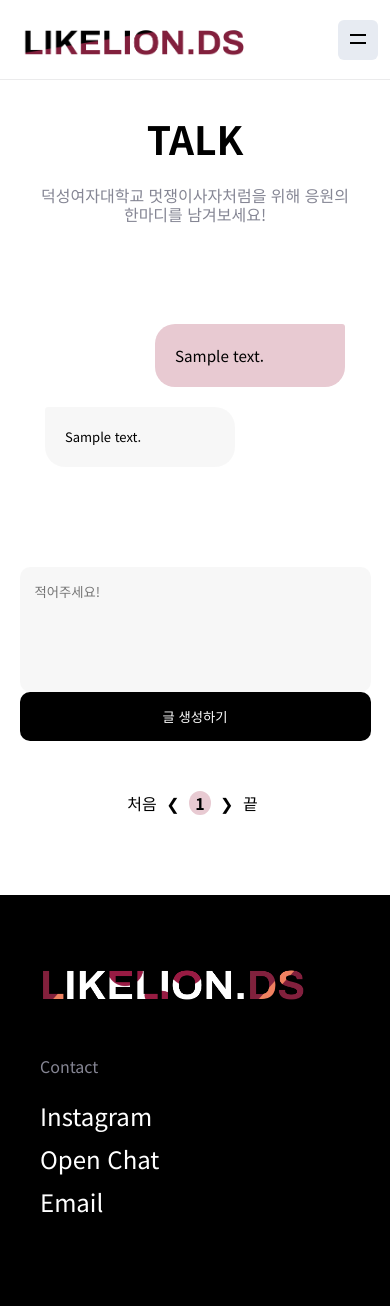
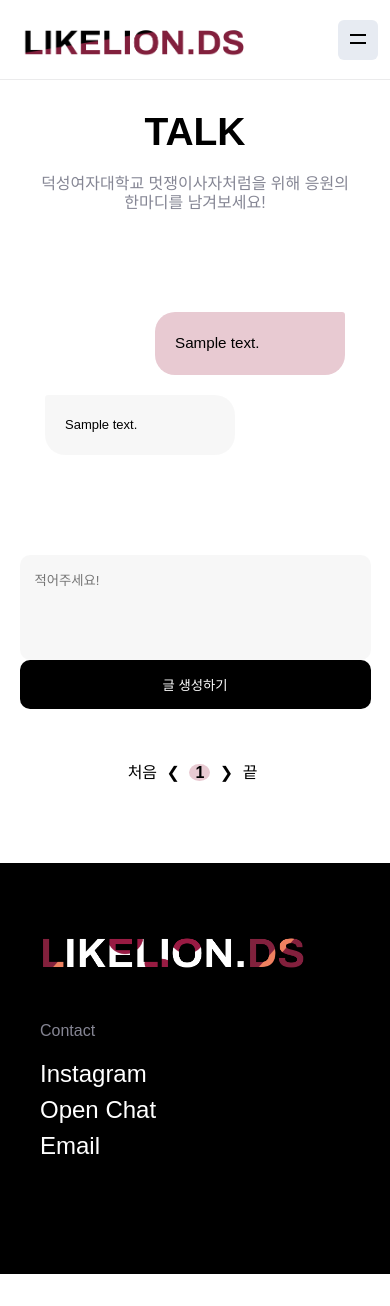
Before and after one commit to kknari/2023likelion, a Django app: template templates/talk.html in a window 390 px wide. After the commit the page ends 1274 px from the top, so only its background shows below. Run offline with Django 4.2, Linux system fonts and the light colour scheme; the template is opened without the code that fills it: most values are stand-ins (such as "Sample title", 1, 10 or a date in 2020); some web fonts are replaced.

Commit message:
2/18 최종

```diff
--- a/static/css/main.css
+++ b/static/css/main.css
@@ -987,6 +1054,16 @@
         display: none;
     }
 
+    .talkTitle{
+        width: auto;
+        color: #000000;
+        font-size: 39px;
+        animation: fadeInUp 1s;
+        text-align: center;
+        font-weight: 595;
+        margin-top: 30px;
+    }
+
     .main_mobile{
         width: 100%;
     }
@@ -994,10 +1071,10 @@
         width: auto;
         color: #000000;
         font-size: 39px;
-        font-weight: bold;
+
         animation: fadeInUp 1s;
         text-align: center;
-        font-weight: 590;
+        font-weight: 595;
         margin-top: 30px;
     }
     .maintitle_mobile {
--- a/static/css/talk.css
+++ b/static/css/talk.css
@@ -1,10 +1,17 @@
+@font-face {
+    font-family: 'NanumSquareNeo-Variable';
+    src: url('https://cdn.jsdelivr.net/gh/projectnoonnu/noonfonts_11-01@1.0/NanumSquareNeo-Variable.woff2') format('woff2');
+    font-style: normal;
+}
+
 *{
-    font-family: 'Noto Sans KR', sans-serif;
+    font-family: 'NanumSquareNeo-Variable', sans-serif;
 }
 
 body{
     margin: 0;
 }
+
 
 .title{
     flex-shrink: 0;
--- a/templates/talk.html
+++ b/templates/talk.html
@@ -4,7 +4,6 @@
     {% block extrahead %}
     <link rel="stylesheet" href="{% static './css/main.css' %}">
     <link rel="stylesheet" href="{% static './css/talk.css' %}">
-    <link rel="stylesheet" href="{% static './css/recruit.css' %}">
     {% endblock %}
 </head>
 
@@ -12,7 +11,7 @@
 <div>
 
     <!--타이틀 -->
-    <h1 class="maintitle" style="font-weight : 595">TALK</h1>
+    <h1 class="talkTitle" style="font-weight:595">TALK</h1>
     <div class="p_wrap">
         <p class="talk">덕성여자대학교 멋쟁이사자처럼을 위해 응원의 한마디를 남겨보세요!</p>
     </div>
```
Also changed, not shown: other parts of static/css/main.css (+78 -10 lines).
